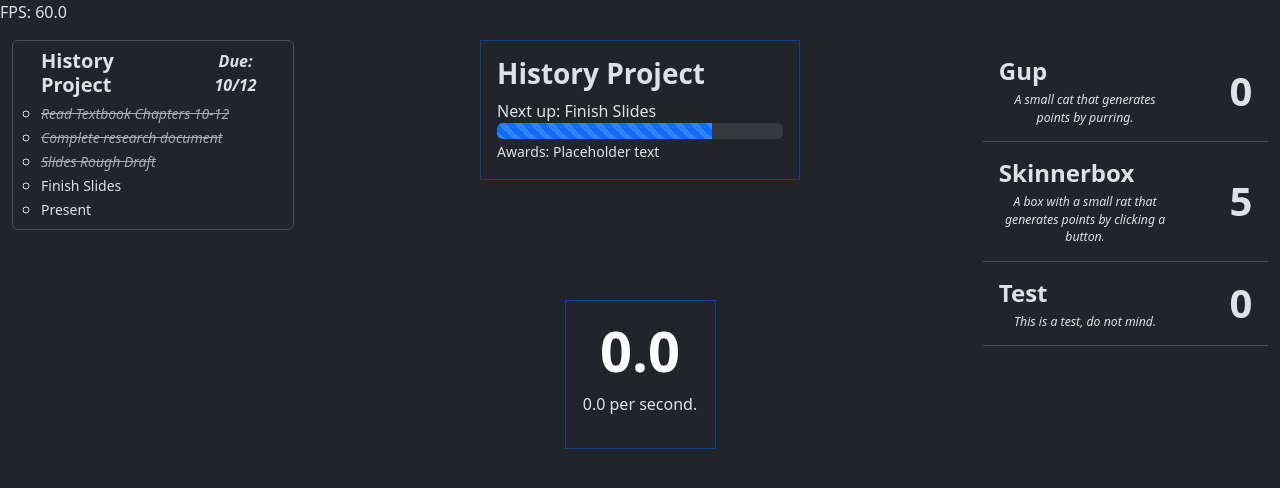
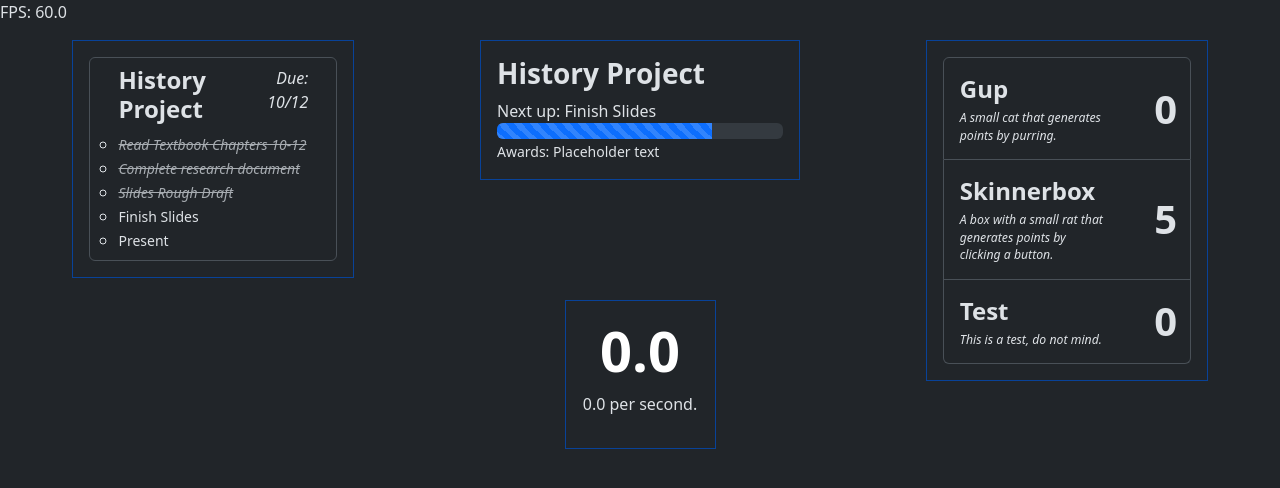
Before and after one commit to UntitledHam/sidequest, a Flask app: page / in a window 1280 px wide. Shown: the top 488 px of the page. Run offline with Flask 3, Linux system fonts and the light colour scheme.

Commit message:
Updated the look of the buildings ui

```diff
--- a/app/templates/home.html
+++ b/app/templates/home.html
@@ -6,15 +6,16 @@
   <div class="container-fluid text-center">
     <div class="row">
       <div class="col">
-        <ul class="list-group" style="width:70%">
+        <div class="border border-primary-subtle p-3 text-start mx-auto" style="width: 70%">
+          <ul class="list-group" style="width:100%">
             <li class="list-group-item">
               <div class="container">
                 <div class="row">
                   <div class="col-sm-8">
-                  <h5 class="mb-1 text-start"><b>History Project</b></h5>
+                    <h5 class="fs-4 fw-bold text-start">History Project</h5>
                   </div>
                   <div class="col-sm-4">
-                  <strong class="fs-6 text-end fst-italic">Due: 10/12</strong>
+                    <p class="fs-6 text-end fst-italic">Due: 10/12</p>
                   </div>
                 </div>
                 <div class="row text-start">
@@ -29,6 +30,7 @@
               </div>
             </li>
           </ul>
+        </div>
       </div>
       <div class="col align-items-center">
         <div class="row">
@@ -51,9 +53,8 @@
         </div>
       </div>
       <div class="col">
-        <div class="vstack gap-2 col-md-5 mx-auto">
-          <div class="d-flex flex-column align-items-stretch flex-shrink-0 bg-body-tertiary" style="width: 170%;">
-            <div class="list-group list-group-flush border-bottom scrollarea">
+        <div class="border border-primary-subtle p-3 text-start mx-auto" style="width: 70%">
+          <div class="list-group scrollarea mx-auto" style="width:100%">
             <!-- Insert list elements here -->
             {% for building in buildings %}
               {{ b.building(building.name, building.description, building.amount) }}
@@ -63,7 +64,6 @@
       </div>
     </div>
   </div>
-  </div>
   {{toast}}
 </div>
 <script src="{{ url_for('static', filename='scripts/gamelogic.js') }}"></script>
```
Lines whose indentation alone changed are shown as unchanged.
